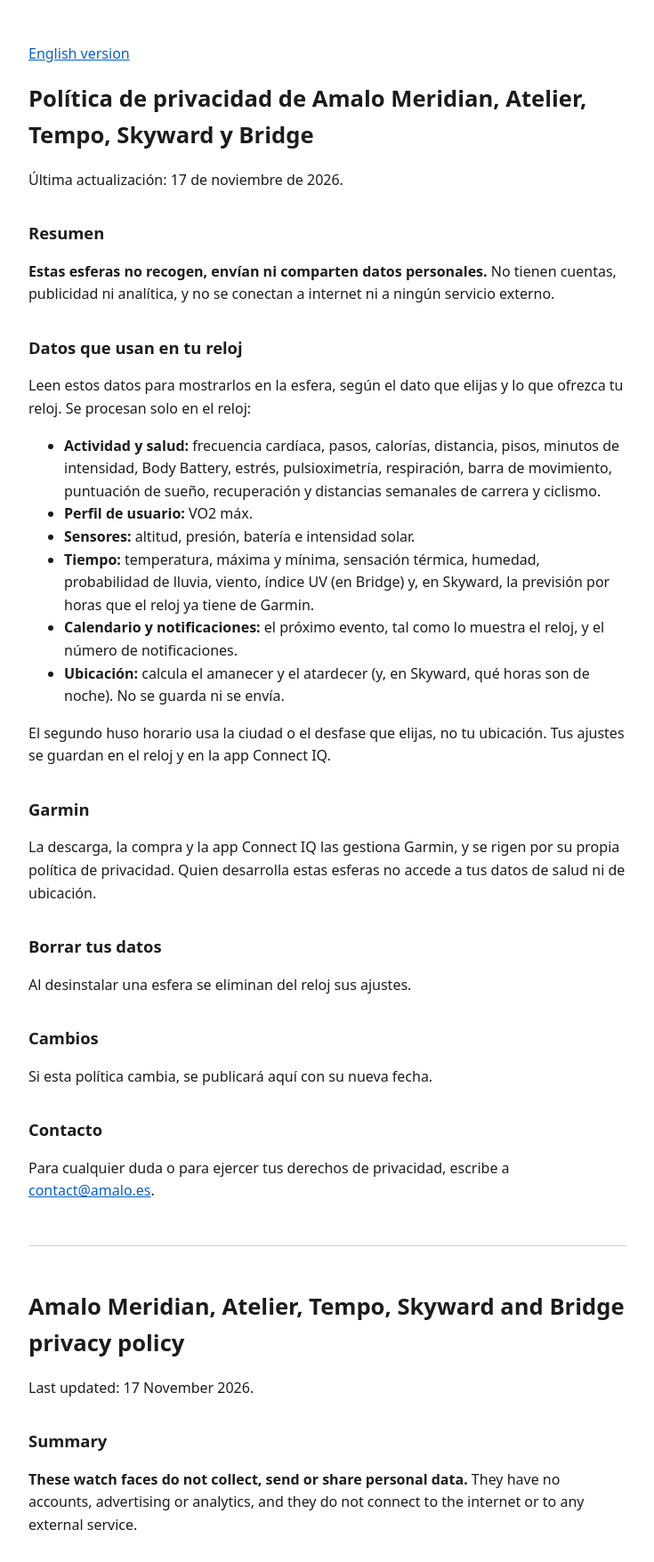
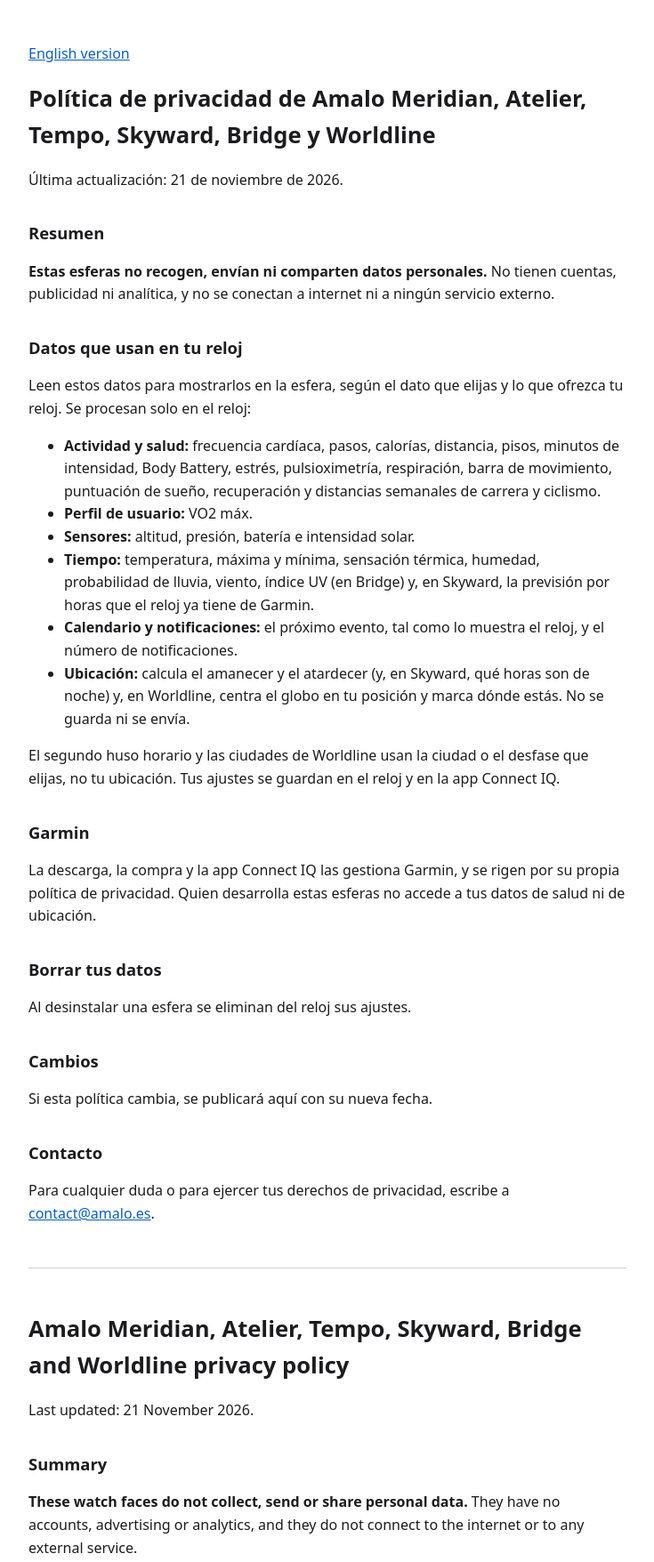
Before and after one commit to wasdaf77/amalo-privacy, a plain HTML site: page analogica.html in a window 1280 px wide. Shown: the top 1756 px of the page at 89% size, without its empty margins (272-1007 px from the left). Drawn offline with Linux system fonts and the light colour scheme.

Commit message:
analogica.html y privacy-trial.html: añade Amalo Worldline
Co-Authored-By: Claude Opus 5.5 <noreply@anthropic.com>

```diff
--- a/analogica.html
+++ b/analogica.html
@@ -3,7 +3,7 @@
 <head>
 <meta charset="utf-8">
 <meta name="viewport" content="width=device-width, initial-scale=1">
-<title>Amalo Meridian, Atelier, Tempo, Skyward y Bridge: privacidad</title>
+<title>Amalo Meridian, Atelier, Tempo, Skyward, Bridge y Worldline: privacidad</title>
 <style>
   body { max-width: 42rem; margin: 0 auto; padding: 2rem 1rem; font: 1rem/1.6 system-ui, sans-serif; color: #1c1c1e; background: #fff; }
   h1 { font-size: 1.6rem; } h2 { font-size: 1.15rem; margin-top: 2rem; }
@@ -14,8 +14,8 @@
 </head>
 <body>
 <p><a href="#en">English version</a></p>
-<h1>Política de privacidad de Amalo Meridian, Atelier, Tempo, Skyward y Bridge</h1>
-<p>Última actualización: 17 de noviembre de 2026.</p>
+<h1>Política de privacidad de Amalo Meridian, Atelier, Tempo, Skyward, Bridge y Worldline</h1>
+<p>Última actualización: 21 de noviembre de 2026.</p>
 <h2>Resumen</h2>
 <p><strong>Estas esferas no recogen, envían ni comparten datos personales.</strong> No tienen cuentas, publicidad ni analítica, y no se conectan a internet ni a ningún servicio externo.</p>
 <h2>Datos que usan en tu reloj</h2>
@@ -26,9 +26,9 @@
   <li><strong>Sensores:</strong> altitud, presión, batería e intensidad solar.</li>
   <li><strong>Tiempo:</strong> temperatura, máxima y mínima, sensación térmica, humedad, probabilidad de lluvia, viento, índice UV (en Bridge) y, en Skyward, la previsión por horas que el reloj ya tiene de Garmin.</li>
   <li><strong>Calendario y notificaciones:</strong> el próximo evento, tal como lo muestra el reloj, y el número de notificaciones.</li>
-  <li><strong>Ubicación:</strong> calcula el amanecer y el atardecer (y, en Skyward, qué horas son de noche). No se guarda ni se envía.</li>
+  <li><strong>Ubicación:</strong> calcula el amanecer y el atardecer (y, en Skyward, qué horas son de noche) y, en Worldline, centra el globo en tu posición y marca dónde estás. No se guarda ni se envía.</li>
 </ul>
-<p>El segundo huso horario usa la ciudad o el desfase que elijas, no tu ubicación. Tus ajustes se guardan en el reloj y en la app Connect IQ.</p>
+<p>El segundo huso horario y las ciudades de Worldline usan la ciudad o el desfase que elijas, no tu ubicación. Tus ajustes se guardan en el reloj y en la app Connect IQ.</p>
 <h2>Garmin</h2>
 <p>La descarga, la compra y la app Connect IQ las gestiona Garmin, y se rigen por su propia política de privacidad. Quien desarrolla estas esferas no accede a tus datos de salud ni de ubicación.</p>
 <h2>Borrar tus datos</h2>
@@ -39,8 +39,8 @@
 <p>Para cualquier duda o para ejercer tus derechos de privacidad, escribe a <a href="mailto:contact@amalo.es">contact@amalo.es</a>.</p>
 <hr>
 <div lang="en">
-<h1 id="en">Amalo Meridian, Atelier, Tempo, Skyward and Bridge privacy policy</h1>
-<p>Last updated: 17 November 2026.</p>
+<h1 id="en">Amalo Meridian, Atelier, Tempo, Skyward, Bridge and Worldline privacy policy</h1>
+<p>Last updated: 21 November 2026.</p>
 <h2>Summary</h2>
 <p><strong>These watch faces do not collect, send or share personal data.</strong> They have no accounts, advertising or analytics, and they do not connect to the internet or to any external service.</p>
 <h2>Data used on your watch</h2>
@@ -51,9 +51,9 @@
   <li><strong>Sensors:</strong> altitude, pressure, battery and solar intensity.</li>
   <li><strong>Weather:</strong> temperature, high and low, feels-like temperature, humidity, chance of rain, wind, UV index (in Bridge) and, in Skyward, the hourly forecast that the watch already has from Garmin.</li>
   <li><strong>Calendar and notifications:</strong> the next event, as the watch shows it, and the number of notifications.</li>
-  <li><strong>Location:</strong> calculates sunrise and sunset (and, in Skyward, which hours are night). It is not stored or sent.</li>
+  <li><strong>Location:</strong> calculates sunrise and sunset (and, in Skyward, which hours are night) and, in Worldline, centres the globe on your position and marks where you are. It is not stored or sent.</li>
 </ul>
-<p>The second time zone uses the city or offset you choose, not your location. Your settings are stored on the watch and in the Connect IQ app.</p>
+<p>The second time zone and the cities of Worldline use the city or offset you choose, not your location. Your settings are stored on the watch and in the Connect IQ app.</p>
 <h2>Garmin</h2>
 <p>Downloads, purchases and the Connect IQ app are handled by Garmin and are covered by its own privacy policy. The developer of these watch faces has no access to your health or location data.</p>
 <h2>Deleting your data</h2>
```
Also changed, not shown: privacy-trial.html (+1 -1 lines).
